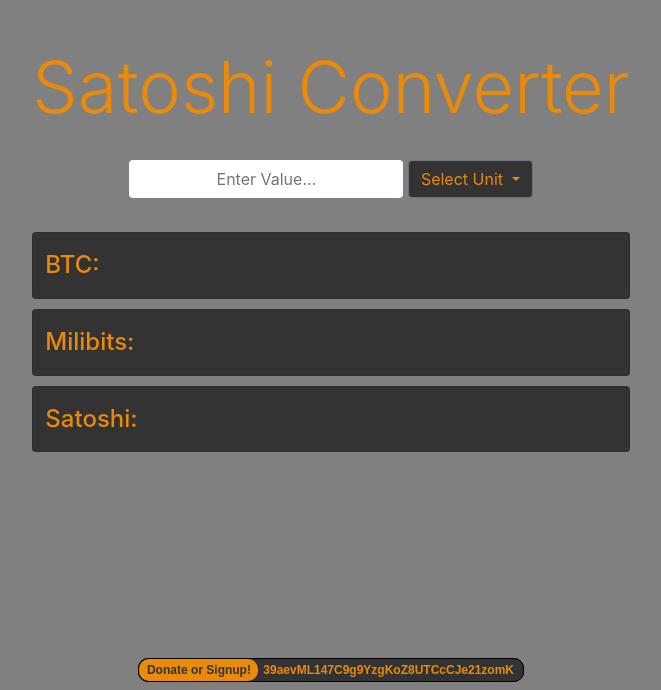
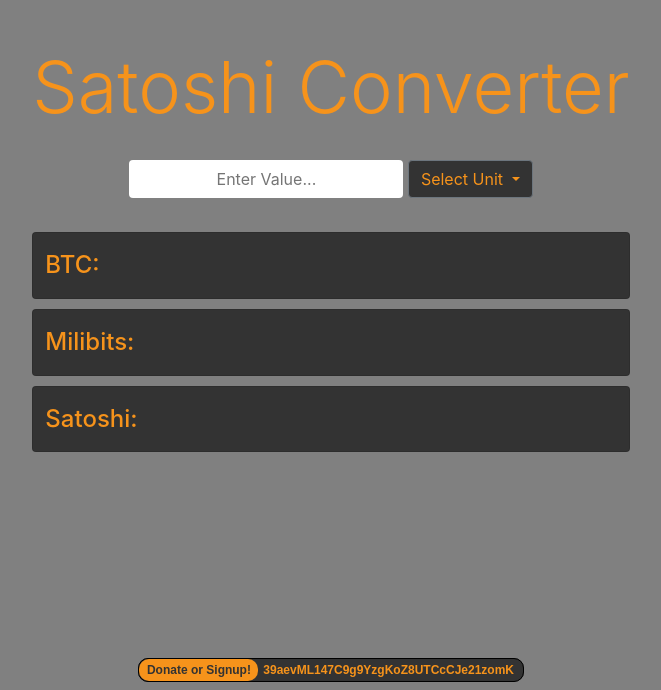
Before and after one commit to JosephCoburn/satoshi-converter, a plain HTML site: page index.html in a window 1280 px wide. Shown: the part 164-854 px from the top of the page, without its empty margins (309-970 px from the left). Drawn offline with nearby package versions, Linux system fonts and the light colour scheme.

Commit message:
adjust color

```diff
--- a/style.css
+++ b/style.css
@@ -5,7 +5,7 @@ html {
 body {
   margin-top: 20px;
   background: grey;
-  color: #E98A0A;
+  color: #F6931B;
   height: 100%;
 }
 
@@ -45,7 +45,7 @@ h6 {
 }
 
 .input-box {
-  outline-color: #E98A0A;
+  outline-color: #F6931B;
   display: inline-block;
   font-weight: 400;
   text-align: center;
@@ -85,12 +85,12 @@ input[type=number]::-webkit-outer-spin-button {
 
 .btn-secondary {
   background-color: #333333;
-  color: #E98A0A;
+  color: #F6931B;
 }
 
 .btn-secondary:hover {
   background-color: #333333;
-  color: #E98A0A;
+  color: #F6931B;
 }
 
 footer {
@@ -114,7 +114,7 @@ footer {
 #donateButton1 {
   padding: 4px;
   padding-left: 8px;
-  background-color: #E98A0A;
+  background-color: #F6931B;
   -webkit-border-radius: 10px;
   -moz-border-radius: 10px;
   border-radius: 10px;
```
